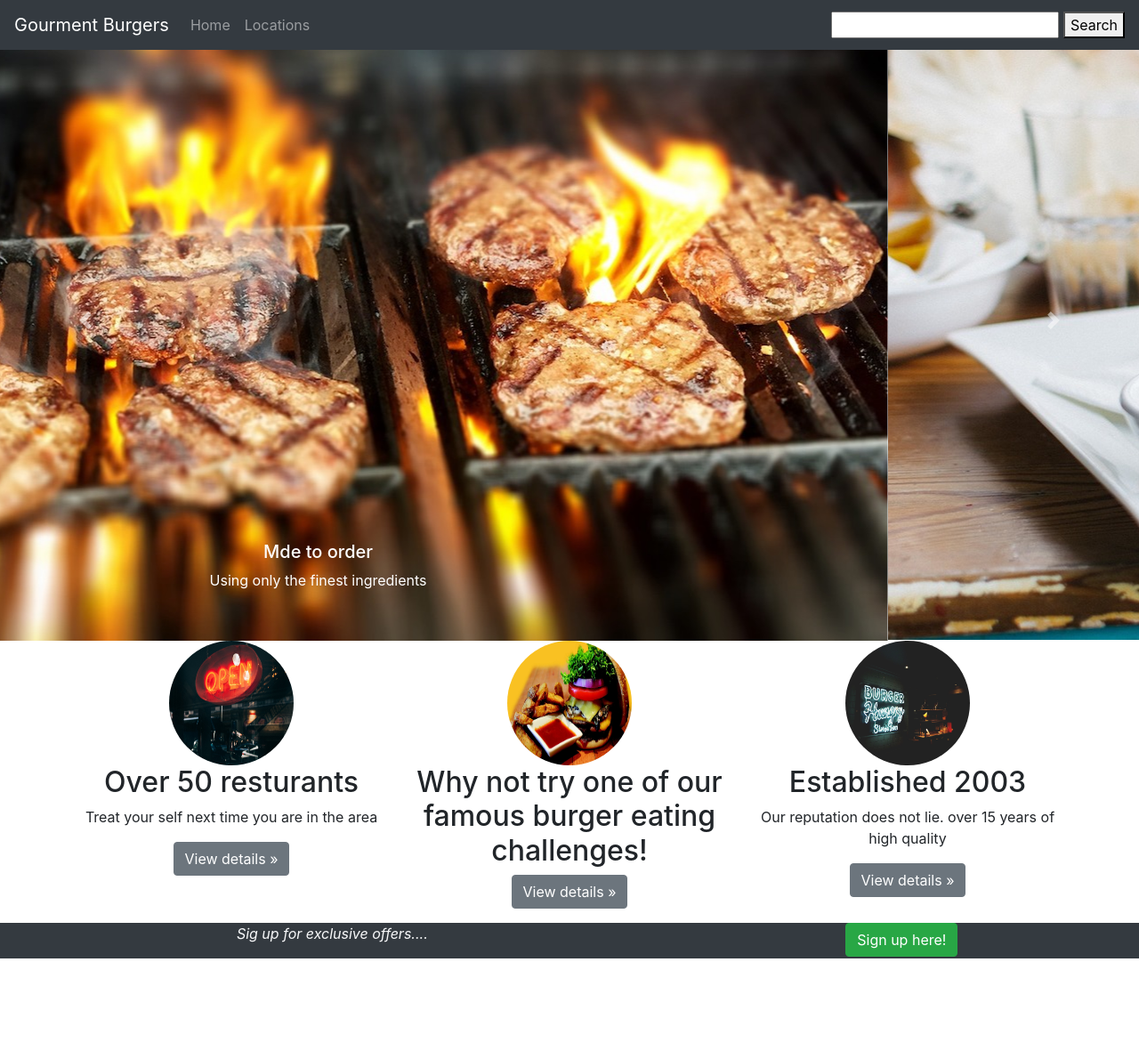
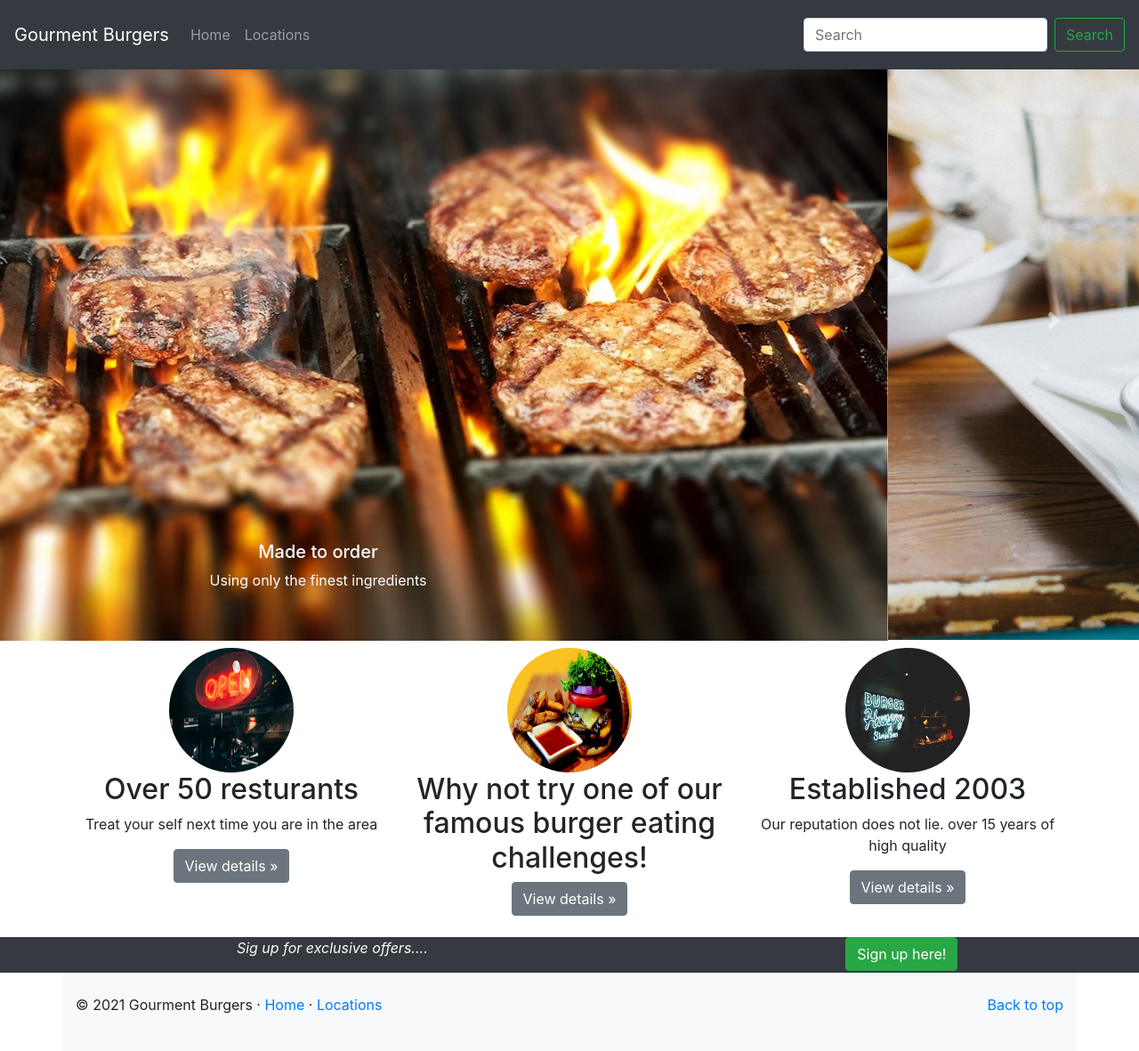
Before and after one commit to ashalam7122/VirgilVanDijk, a plain HTML site: page Work 2/Gourtmet burger/index.html in a window 1280 px wide. Shown: the whole page at 89% size. Before the commit the page ends 1077 px from the top, so only its background shows below. Drawn offline with nearby package versions, Linux system fonts and the light colour scheme.

Commit message:
New updates

```diff
--- a/Work 2/Gourtmet burger/index.html
+++ b/Work 2/Gourtmet burger/index.html
@@ -14,39 +14,8 @@
 
     <header>
 
-        <div id="carouselControls" class="carousel slide" data-ride="carousel">
-            <div class="carousel-inner">
-                <div class="carousel-item active">
-                    <img class="w-100" src="./images/carousel1.jpg" alt="First slide">
-                <div class="carousel-caption">
-                    <h5>Mde to order</h5>
-                    <p>Using only the finest ingredients</p>
-                    </div>
-                </div>
-                <div class="carousel-item">
-                    <img class="w-100" src="./images/carousel2.jpg" alt="second-slide">
-                    <div class="carousel-caption">
-                    <h5>Over 50 types on our menu</h5>
-                    <p>Or build your own!</p>
-                    </div>
-                </div>
-
-            </div>
-            <a class="carousel-control-prev" href="#carouselControls" role="button" data-slide="prev">
-                <span class="carousel-control-prev-icon"></span>
-                <span class="sr-only">Previous</span>
-            </a>
-            <a class="carousel-control-next" href="#carouselControls" role="button" data-slide="next">
-                <span class="carousel-control-next-icon"></span>
-                <span class="sr-only">next</span>
-            </a>
-
-        </div>
-
-
-        <!-- navigation bar doesn't show the option when it's shrunk -->
         <nav class="navbar navbar-expand-md navbar-dark fixed-top bg-dark">
-            <a class="navbar-brand" href="">Gourment Burgers</a>
+            <a class="navbar-brand" href="#">Gourment Burgers</a>
             <button class="navbar-toggler" type="button" data-toggle="collapse" data-target="#navbarCollapse">
                 <span class="navbar-toggler-icon"></span>
               </button>
@@ -56,20 +25,49 @@
                         <a class="nav-link">Home</a>
                     </li>
                     <li class="nav-item">
-                        <a class="nav-link">
-                            Locations
-                        </a>
+                        <a class="nav-link">Locations</a>
                     </li>
                 </ul>
-                <form>
-                    <input>
-                    <button type="submit">Search</button>
+                <form class="form-inline my-2 my-md-1">
+                    <input class="form-control mr-sm-2" type="text" placeholder="Search" aria-label="Search">
+                    <button class="btn btn-outline-success my-2" type="submit">Search</button>
                 </form>
             </div>
         </nav>
+    </header>
+    <div id="carouselControls" class="carousel slide" data-ride="carousel">
+        <div class="carousel-inner">
 
-    </header>
-      <div class="container text-center">
+          <div class="carousel-item active">
+            <img class="w-100" src="images/carousel1.jpg" alt="First slide">
+            <div class="carousel-caption">
+              <h5>Made to order</h5>
+              <p>Using only the finest ingredients</p>
+            </div>
+          </div>
+
+          <div class="carousel-item">
+            <img class="w-100" src="images/carousel2.jpg" alt="Second slide">
+            <div class="carousel-caption">
+              <h5>Over 50 types on our menu</h5>
+              <p>Or build your own!</p>
+            </div>
+          </div>
+        </div>
+
+        <a class="carousel-control-prev" href="#carouselControls" role="button" data-slide="prev">
+          <span class="carousel-control-prev-icon"></span>
+          <span class="sr-only">Previous</span>
+        </a>
+        <a class="carousel-control-next" href="#carouselControls" role="button" data-slide="next">
+          <span class="carousel-control-next-icon"></span>
+          <span class="sr-only">Next</span>
+        </a>
+      </div>
+
+
+
+      <div class="container text-center py-2">
           <div class="row">
             <div class="col-md-4">
                 <img class="rounded-circle" src="./images/open.jpg" alt="resturants image">
@@ -148,6 +146,15 @@
           </div>
       </div>
 
+      <footer class="container bg-light py-4">
+          <p class="float-right"><a href="#">Back to top</a></p>
+          <p>&copy; 2021 Gourment Burgers &middot;
+            <a href="">Home</a> &middot;
+            <a href="">Locations</a>
+          </p>
+
+      </footer>
+
 <script src="https://code.jquery.com/jquery-3.2.1.slim.min.js" integrity="sha384-KJ3o2DKtIkvYIK3UENzmM7KCkRr/rE9/Qpg6aAZGJwFDMVNA/GpGFF93hXpG5KkN" crossorigin="anonymous"></script>
 <script src="https://cdnjs.cloudflare.com/ajax/libs/popper.js/1.12.9/umd/popper.min.js" integrity="sha384-ApNbgh9B+Y1QKtv3Rn7W3mgPxhU9K/ScQsAP7hUibX39j7fakFPskvXusvfa0b4Q" crossorigin="anonymous"></script>
 <script src="https://maxcdn.bootstrapcdn.com/bootstrap/4.0.0/js/bootstrap.min.js" integrity="sha384-JZR6Spejh4U02d8jOt6vLEHfe/JQGiRRSQQxSfFWpi1MquVdAyjUar5+76PVCmYl" crossorigin="anonymous"></script>
```
